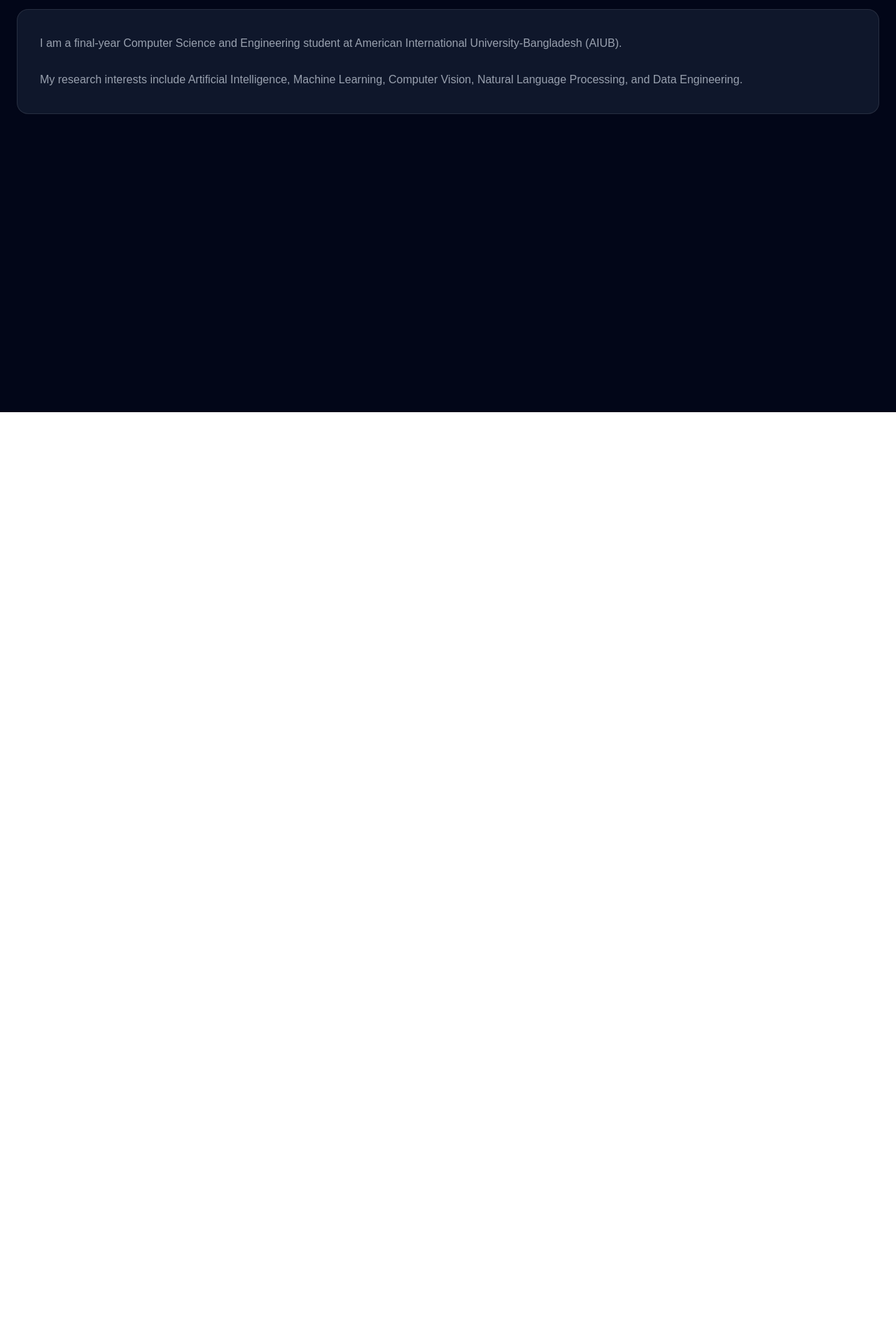
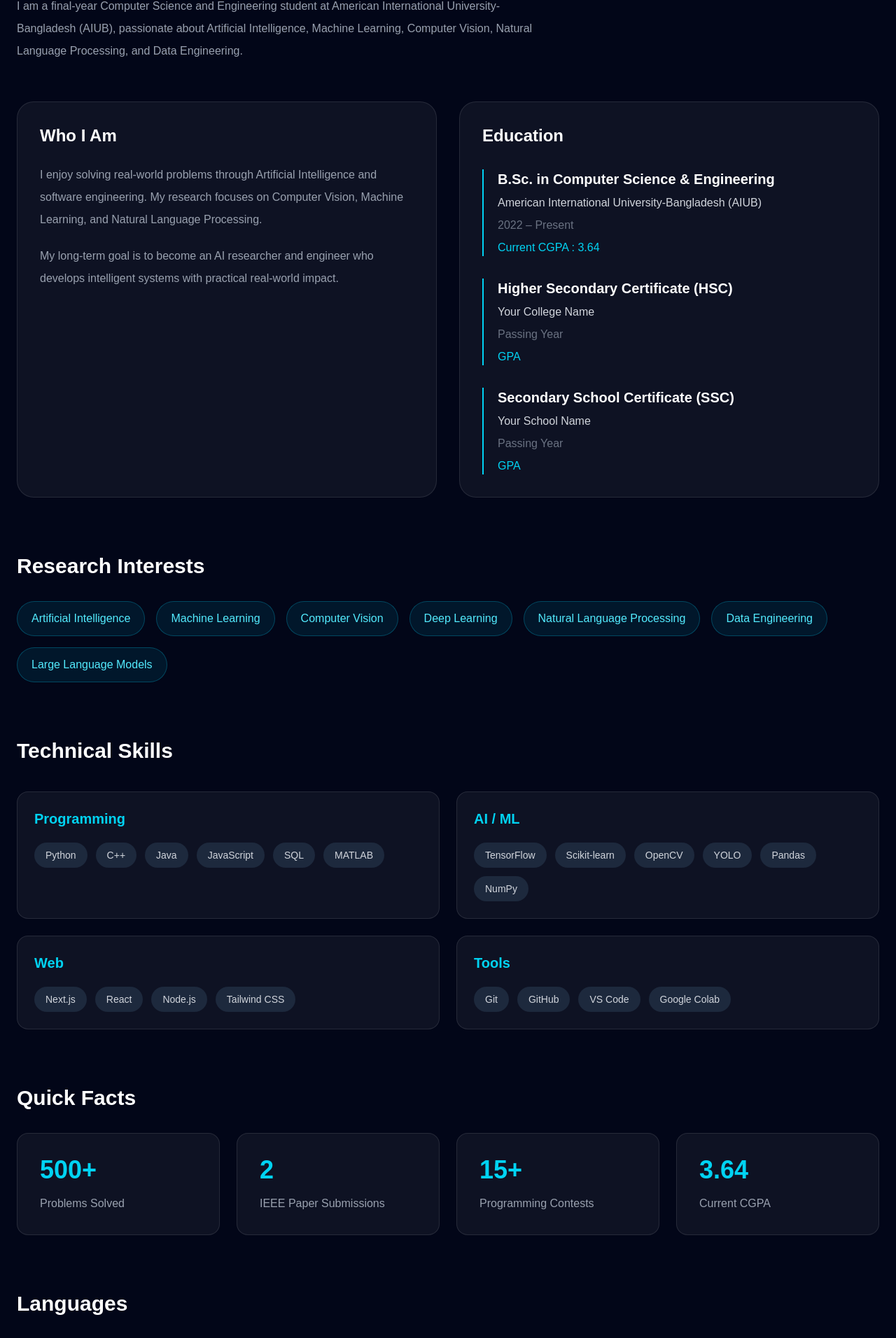
Before and after one commit to jabedulislam83/portfolio, a Next.js app: page /about in a window 1280 px wide. Shown: the part 275-2187 px from the top of the page at 70% size. Before the commit the page ends 864 px from the top, so only its background shows below. Built offline with nearby package versions, Linux system fonts and the light colour scheme.

Commit message:
feat: add professional about page with education and skills

```diff
--- a/components/about/About.tsx
+++ b/components/about/About.tsx
@@ -1,31 +1,312 @@
+const interests = [
+  "Artificial Intelligence",
+  "Machine Learning",
+  "Computer Vision",
+  "Deep Learning",
+  "Natural Language Processing",
+  "Data Engineering",
+  "Large Language Models",
+];
+
+const skills = {
+  Programming: ["Python", "C++", "Java", "JavaScript", "SQL", "MATLAB"],
+
+  "AI / ML": [
+    "TensorFlow",
+    "Scikit-learn",
+    "OpenCV",
+    "YOLO",
+    "Pandas",
+    "NumPy",
+  ],
+
+  Web: ["Next.js", "React", "Node.js", "Tailwind CSS"],
+
+  Tools: ["Git", "GitHub", "VS Code", "Google Colab"],
+};
+
+const facts = [
+  {
+    value: "500+",
+    label: "Problems Solved",
+  },
+  {
+    value: "2",
+    label: "IEEE Paper Submissions",
+  },
+  {
+    value: "15+",
+    label: "Programming Contests",
+  },
+  {
+    value: "3.64",
+    label: "Current CGPA",
+  },
+];
+
 export default function About() {
   return (
-    <section className="bg-slate-950 min-h-screen py-24">
+    <section className="bg-slate-950 py-24">
       <div className="mx-auto max-w-7xl px-6">
+
+        {/* Heading */}
 
         <p className="text-cyan-400 font-semibold uppercase tracking-widest">
           About
         </p>
 
-        <h1 className="mt-4 text-5xl font-bold text-white">
+        <h1 className="mt-3 text-5xl font-bold text-white">
           About Me
         </h1>
 
-        <div className="mt-10 rounded-2xl border border-white/10 bg-slate-900 p-8">
+        <p className="mt-6 max-w-3xl leading-8 text-gray-400">
+          I am a final-year Computer Science and Engineering student at
+          American International University-Bangladesh (AIUB), passionate
+          about Artificial Intelligence, Machine Learning, Computer Vision,
+          Natural Language Processing, and Data Engineering.
+        </p>
 
-          <p className="leading-8 text-gray-400">
-            I am a final-year Computer Science and Engineering student at
-            American International University-Bangladesh (AIUB).
+        {/* Who I Am + Education */}
+
+        <div className="mt-14 grid gap-8 lg:grid-cols-2">
+
+          {/* Who I Am */}
+
+          <div className="rounded-3xl border border-white/10 bg-white/5 p-8">
+
+            <h2 className="text-2xl font-bold text-white">
+              Who I Am
+            </h2>
+
+            <p className="mt-6 leading-8 text-gray-400">
+              I enjoy solving real-world problems through Artificial
+              Intelligence and software engineering. My research focuses on
+              Computer Vision, Machine Learning, and Natural Language
+              Processing.
+            </p>
+
+            <p className="mt-5 leading-8 text-gray-400">
+              My long-term goal is to become an AI researcher and engineer
+              who develops intelligent systems with practical real-world
+              impact.
+            </p>
+
+          </div>
+
+          {/* Education */}
+
+          <div className="rounded-3xl border border-white/10 bg-white/5 p-8">
+
+            <h2 className="text-2xl font-bold text-white">
+              Education
+            </h2>
+
+            <div className="mt-8 space-y-8">
+
+              <div className="border-l-2 border-cyan-400 pl-5">
+
+                <h3 className="text-xl font-semibold text-white">
+                  B.Sc. in Computer Science & Engineering
+                </h3>
+
+                <p className="mt-2 text-gray-300">
+                  American International University-Bangladesh (AIUB)
+                </p>
+
+                <p className="mt-2 text-gray-500">
+                  2022 – Present
+                </p>
+
+                <p className="mt-2 font-medium text-cyan-400">
+                  Current CGPA : 3.64
+                </p>
+
+              </div>
+
+              <div className="border-l-2 border-cyan-400 pl-5">
+
+                <h3 className="text-xl font-semibold text-white">
+                  Higher Secondary Certificate (HSC)
+                </h3>
+
+                <p className="mt-2 text-gray-300">
+                  Your College Name
+                </p>
+
+                <p className="mt-2 text-gray-500">
+                  Passing Year
+                </p>
+
+                <p className="mt-2 font-medium text-cyan-400">
+                  GPA
+                </p>
+
+              </div>
+
+              <div className="border-l-2 border-cyan-400 pl-5">
+
+                <h3 className="text-xl font-semibold text-white">
+                  Secondary School Certificate (SSC)
+                </h3>
+
+                <p className="mt-2 text-gray-300">
+                  Your School Name
+                </p>
+
+                <p className="mt-2 text-gray-500">
+                  Passing Year
+                </p>
+
+                <p className="mt-2 font-medium text-cyan-400">
+                  GPA
+                </p>
+
+              </div>
+
+            </div>
+
+          </div>
+
+        </div>
+
+        {/* Research Interests */}
+
+        <section className="mt-20">
+
+          <h2 className="text-3xl font-bold text-white">
+            Research Interests
+          </h2>
+
+          <div className="mt-8 flex flex-wrap gap-4">
+
+            {interests.map((item) => (
+              <span
+                key={item}
+                className="rounded-full border border-cyan-500/30 bg-cyan-500/10 px-5 py-3 text-cyan-300"
+              >
+                {item}
+              </span>
+            ))}
+
+          </div>
+
+        </section>
+
+        {/* Technical Skills */}
+
+        <section className="mt-20">
+
+          <h2 className="text-3xl font-bold text-white">
+            Technical Skills
+          </h2>
+
+          <div className="mt-10 grid gap-6 md:grid-cols-2">
+
+            {Object.entries(skills).map(([category, values]) => (
+
+              <div
+                key={category}
+                className="rounded-2xl border border-white/10 bg-white/5 p-6"
+              >
+
+                <h3 className="text-xl font-semibold text-cyan-400">
+                  {category}
+                </h3>
+
+                <div className="mt-5 flex flex-wrap gap-3">
+
+                  {values.map((skill) => (
+                    <span
+                      key={skill}
+                      className="rounded-full bg-slate-800 px-4 py-2 text-sm text-gray-300"
+                    >
+                      {skill}
+                    </span>
+                  ))}
+
+                </div>
+
+              </div>
+
+            ))}
+
+          </div>
+
+        </section>
+
+        {/* Quick Facts */}
+
+        <section className="mt-20">
+
+          <h2 className="text-3xl font-bold text-white">
+            Quick Facts
+          </h2>
+
+          <div className="mt-8 grid gap-6 md:grid-cols-2 lg:grid-cols-4">
+
+            {facts.map((fact) => (
+
+              <div
+                key={fact.label}
+                className="rounded-2xl border border-white/10 bg-white/5 p-8"
+              >
+
+                <h3 className="text-4xl font-bold text-cyan-400">
+                  {fact.value}
+                </h3>
+
+                <p className="mt-4 text-gray-400">
+                  {fact.label}
+                </p>
+
+              </div>
+
+            ))}
+
+          </div>
+
+        </section>
+
+        {/* Languages */}
+
+        <section className="mt-20">
+
+          <h2 className="text-3xl font-bold text-white">
+            Languages
+          </h2>
+
+          <div className="mt-8 flex flex-wrap gap-4">
+
+            <span className="rounded-full bg-slate-800 px-5 py-3 text-gray-300">
+              🇧🇩 Bangla (Native)
+            </span>
+
+            <span className="rounded-full bg-slate-800 px-5 py-3 text-gray-300">
+              🇬🇧 English (Professional Working Proficiency)
+            </span>
+
+          </div>
+
+        </section>
+
+        {/* Career Objective */}
+
+        <section className="mt-20 rounded-3xl border border-cyan-500/20 bg-cyan-500/5 p-10">
+
+          <h2 className="text-3xl font-bold text-white">
+            Career Objective
+          </h2>
+
+          <p className="mt-6 leading-8 text-gray-300">
+            My goal is to build intelligent AI systems through research and
+            engineering while contributing to impactful real-world solutions
+            in Artificial Intelligence, Machine Learning, and Data Science. I
+            am actively seeking AI/ML internship opportunities where I can
+            apply my skills, continue learning, and contribute to innovative
+            projects.
           </p>
 
-          <p className="mt-5 leading-8 text-gray-400">
-            My research interests include Artificial Intelligence,
-            Machine Learning, Computer Vision,
-            Natural Language Processing,
-            and Data Engineering.
-          </p>
-
-        </div>
+        </section>
 
       </div>
     </section>
```
